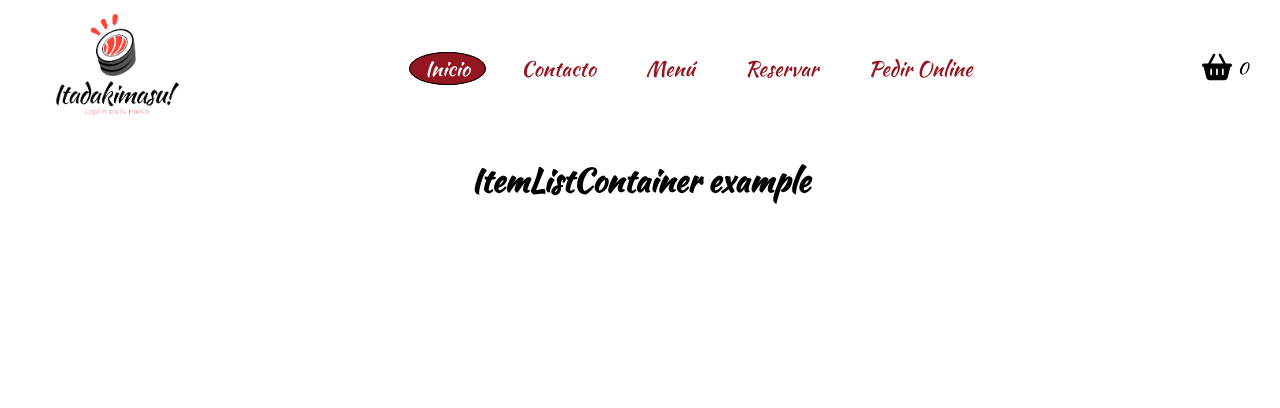
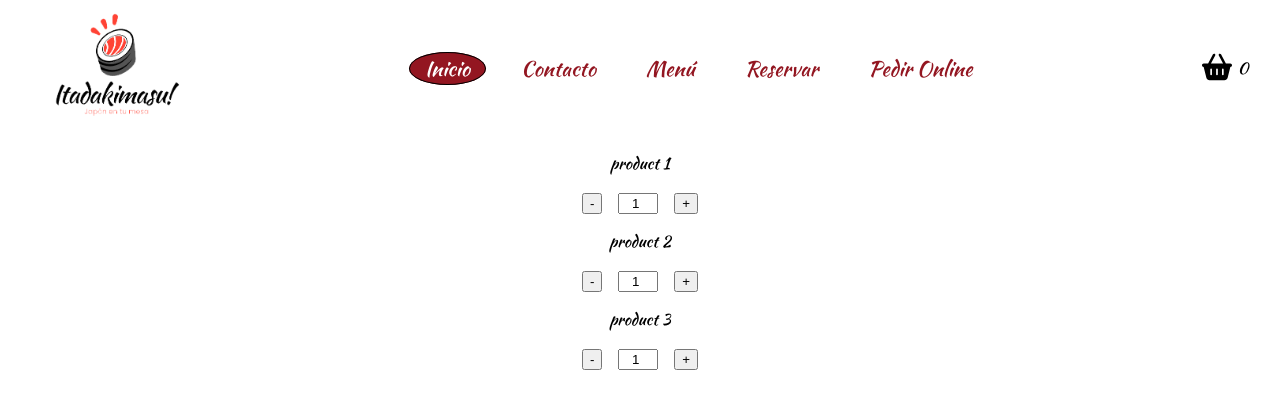
Before and after one commit to lealopez95/react-itadakimasu-leandro-lopez, a React (Create React App) app: page / in a window 1280 px wide. Shown: the top 408 px of the page. Built offline with nearby package versions, Linux system fonts and the light colour scheme.

Commit message:
add counter with buttons

```diff
--- a/src/App.js
+++ b/src/App.js
@@ -1,12 +1,35 @@
 import './App.css';
 import Header from './components/Header/Header';
 import ItemListContainer from './components/ItemListContainer/ItemListContainer';
+
+
+//just for now, declared here
+const products = [
+  {
+    id: 1,
+    name: 'product 1',
+    price: 10,
+    stock: 10,
+  },
+  {
+    id: 2,
+    name: 'product 2',
+    price: 20,
+    stock: 5,
+  },
+  {
+    id: 3,
+    name: 'product 3',
+    price: 30,
+    stock: 2,
+  },
+]
 
 function App() {
   return (
     <div className="App">
       <Header />
-      <ItemListContainer greeting={'ItemListContainer example'} />
+      <ItemListContainer items={products} />
     </div>
   );
 }
--- a/src/components/CartWidget/CartWidget.jsx
+++ b/src/components/CartWidget/CartWidget.jsx
@@ -1,3 +1,4 @@
+import React from "react";
 import basket from '../../img/shopping-basket.svg';
 import './CartWidget.css';
 
--- a/src/components/Header/Header.jsx
+++ b/src/components/Header/Header.jsx
@@ -1,3 +1,4 @@
+import React from "react";
 import logo from '../../img/logos/logo_1.png';
 import NavBar from '../Nav/NavBar';
 import './Header.css';
@@ -27,7 +28,6 @@ const mainMenuPages = [
     }
 ];
 
-
 const Header = () => (
     <header className="header">
         <a href="/" className="header-logo">
--- /dev/null
+++ b/src/components/ItemCount/ItemCount.css
@@ -0,0 +1,5 @@
+.itemCount-counter {
+    text-align: right;
+    width: 2rem;
+    margin: 0 1rem;
+}
--- /dev/null
+++ b/src/components/ItemCount/ItemCount.jsx
@@ -0,0 +1,35 @@
+import React, { useState } from "react";
+import './ItemCount.css';
+
+
+const ItemCount = ({ stock, initial, onAdd, onSubstract, name }) => {
+    const [ count, setCount ] = useState(initial);
+    const onAddHandler = () => {
+        if(count < stock) {
+            setCount(count+1)
+            onAdd(name)
+        } else{
+            console.log(`Alcanzó el limite de stock, no se puede seguir agregando ${name}`);
+        }
+    }
+
+    const onSubstractHandler = () => {
+        if(count > initial) {
+            setCount(count-1)
+            onSubstract(name)
+        } else{
+            console.log(`El minimo de items de ${name} es ${initial}`);
+        }
+    }
+
+    return (
+        <div className="itemCount-wrapper">
+            <p className="itemCount-name">{name}</p>
+            <button onClick={onSubstractHandler}>-</button>
+            <input className="itemCount-counter" type="number" value={count} readOnly={true} />
+            <button onClick={onAddHandler}>+</button>
+        </div>
+    )
+};
+
+export default ItemCount;
--- a/src/components/ItemListContainer/ItemListContainer.jsx
+++ b/src/components/ItemListContainer/ItemListContainer.jsx
@@ -1,5 +1,31 @@
-const ItemListContainer = ({ greeting }) => (
-    <h1>{greeting}</h1>
-);
+import React from "react";
+import ItemCount from "../ItemCount/ItemCount";
+
+const ItemListContainer = ({items}) => {
+
+    const onAdd = itemName => {
+        console.log(`Agregaste ${itemName}`);
+    }
+    const onSubstract = itemName => {
+        console.log(`Sacaste ${itemName}`);
+    }
+
+    return (
+        <div className="itemListContainer">
+            {
+                items.map( item =>
+                    <ItemCount
+                        key={item.id}
+                        initial={1}
+                        name={item.name}
+                        stock={item.stock}
+                        onAdd={onAdd}
+                        onSubstract={onSubstract}
+                    />
+                )
+            }
+        </div>
+    );
+};
 
 export default ItemListContainer;
--- a/src/components/LinkList/LinkList.jsx
+++ b/src/components/LinkList/LinkList.jsx
@@ -1,3 +1,4 @@
+import React from "react";
 import './LinkList.css';
 
 const LinkList = ({ itemsList = [] }) => (
--- a/src/components/Nav/NavBar.jsx
+++ b/src/components/Nav/NavBar.jsx
@@ -1,3 +1,4 @@
+import React from "react";
 import LinkList from '../LinkList/LinkList';
 import './Nav.css';
 
```
